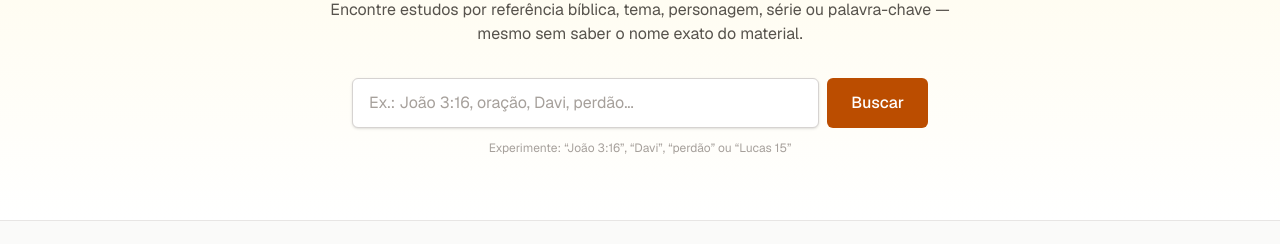
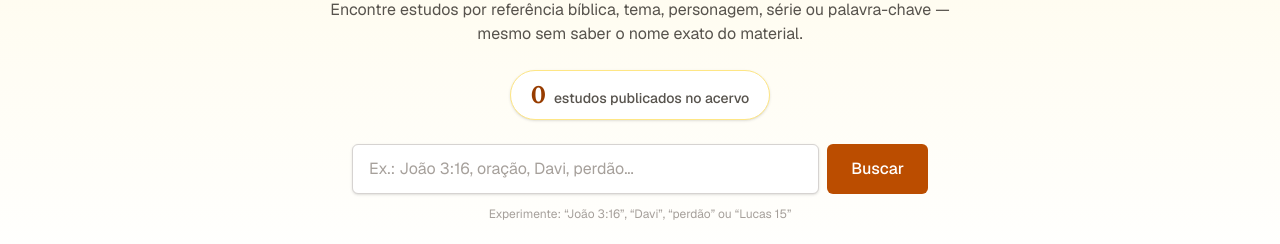
Before and after one commit to alexmoura2024/biblioteca-estudos-biblicos, a Next.js app: page / in a window 1280 px wide. Shown: the part 185-429 px from the top of the page. Built offline with nearby package versions, Linux system fonts and the light colour scheme; no server answers; the database is empty.

Commit message:
feat: adiciona contador de estudos publicados na pagina inicial

```diff
--- a/src/app/page.tsx
+++ b/src/app/page.tsx
@@ -34,7 +34,10 @@ export default async function HomePage() {
   // listRecent(6), não listPublished()+sort+slice: a ordenação e o corte
   // devem acontecer na fonte de dados (uma futura consulta SQL faria
   // ORDER BY + LIMIT), não em memória na página — ver DEC-013.
-  const destaques = await studyRepository.listRecent(6);
+  const [destaques, totalPublicacoes] = await Promise.all([
+    studyRepository.listRecent(6),
+    studyRepository.countPublished(),
+  ]);
 
   return (
     <div>
@@ -47,7 +50,18 @@ export default async function HomePage() {
             Encontre estudos por referência bíblica, tema, personagem, série ou palavra-chave —
             mesmo sem saber o nome exato do material.
           </p>
-          <div className="mx-auto mt-8 max-w-xl">
+          <div className="mt-6 flex justify-center">
+            <div className="inline-flex items-baseline gap-2 rounded-full border border-amber-200 bg-white px-5 py-2 shadow-sm">
+              <span className="font-serif text-2xl font-bold text-amber-800">
+                {new Intl.NumberFormat("pt-BR").format(totalPublicacoes)}
+              </span>
+              <span className="text-sm font-medium text-stone-600">
+                estudos publicados no acervo
+              </span>
+            </div>
+          </div>
+
+          <div className="mx-auto mt-6 max-w-xl">
             <SearchForm size="large" />
           </div>
           <p className="mt-3 text-xs text-stone-400">
--- a/src/lib/repositories/mock.ts
+++ b/src/lib/repositories/mock.ts
@@ -64,6 +64,10 @@ export class MockStudyRepository implements StudyRepository {
       .sort((a, b) => (a.dataOrigem < b.dataOrigem ? 1 : a.dataOrigem > b.dataOrigem ? -1 : 0))
       .slice(0, limit)
       .map(toStudySummary);
+  }
+
+  async countPublished() {
+    return publishedStudies.length;
   }
 
   async getPublishedBySlug(slug: string) {
--- a/src/lib/repositories/supabase/studies.ts
+++ b/src/lib/repositories/supabase/studies.ts
@@ -36,6 +36,20 @@ export class SupabaseStudyRepository implements StudyRepository {
 
     const ids = (data ?? []).map((row) => row.id as string);
     return this.buildSummariesInOrder(ids);
+  }
+
+  async countPublished(): Promise<number> {
+    const { count, error } = await getSupabaseClient()
+      .from("studies")
+      .select("id", { count: "exact", head: true })
+      .eq("status", "PUBLISHED")
+      .eq("visibilidade", "publico");
+
+    if (error) {
+      throw new Error(`SupabaseStudyRepository.countPublished: ${error.message}`);
+    }
+
+    return count ?? 0;
   }
 
   async getPublishedBySlug(slug: string) {
--- a/src/lib/repositories/types.ts
+++ b/src/lib/repositories/types.ts
@@ -37,6 +37,8 @@ export interface StudyRepository {
    * array, mas a assinatura já é a definitiva.
    */
   listRecent(limit: number): Promise<StudySummary[]>;
+  /** Quantidade total de estudos PUBLISHED e públicos. Usado para indicadores do acervo. */
+  countPublished(): Promise<number>;
   /** Um estudo publicado pelo slug, com todas as relações — para a página de detalhe. `undefined` se não existir/não publicado. */
   getPublishedBySlug(slug: string): Promise<Study | undefined>;
   /**
```
